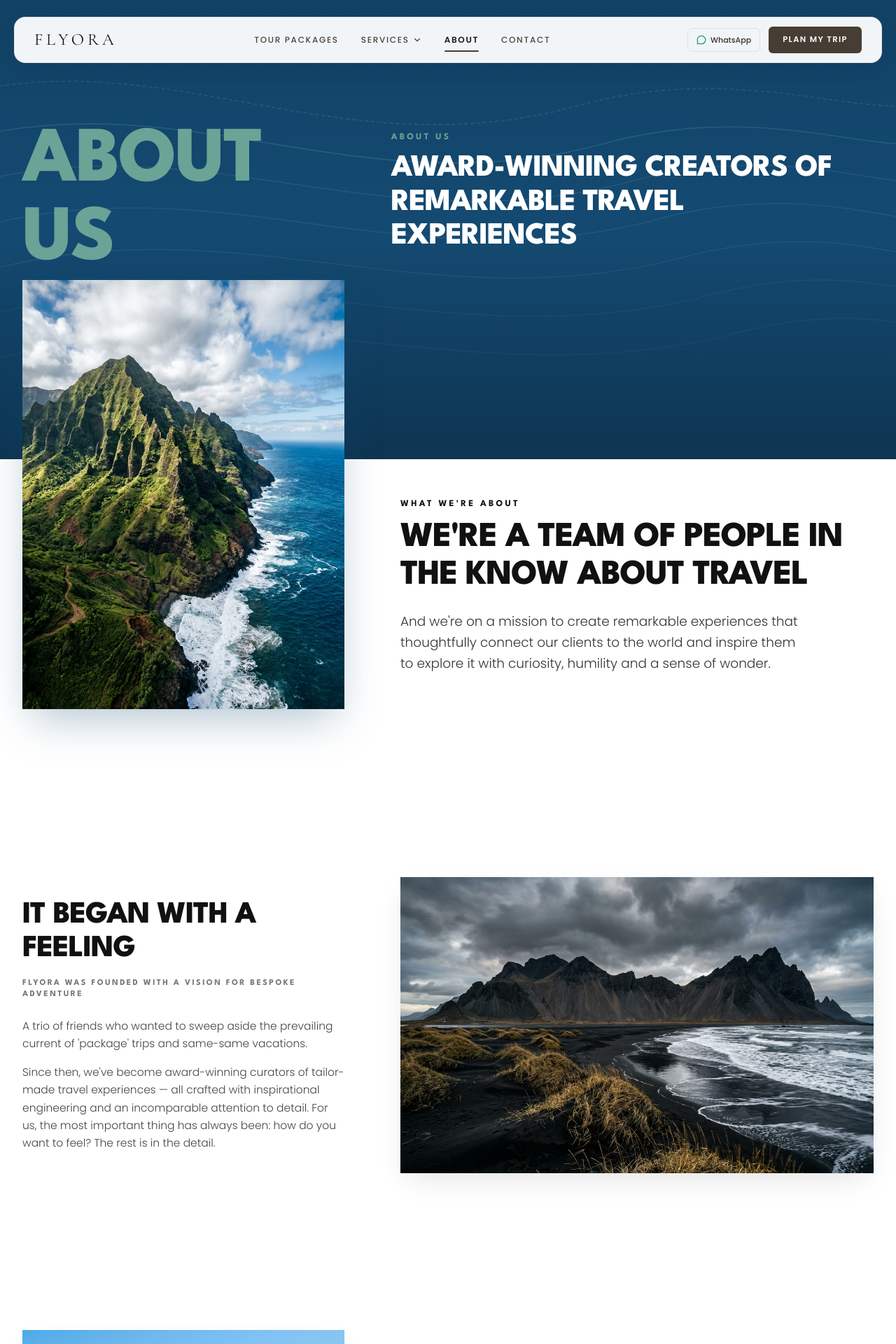
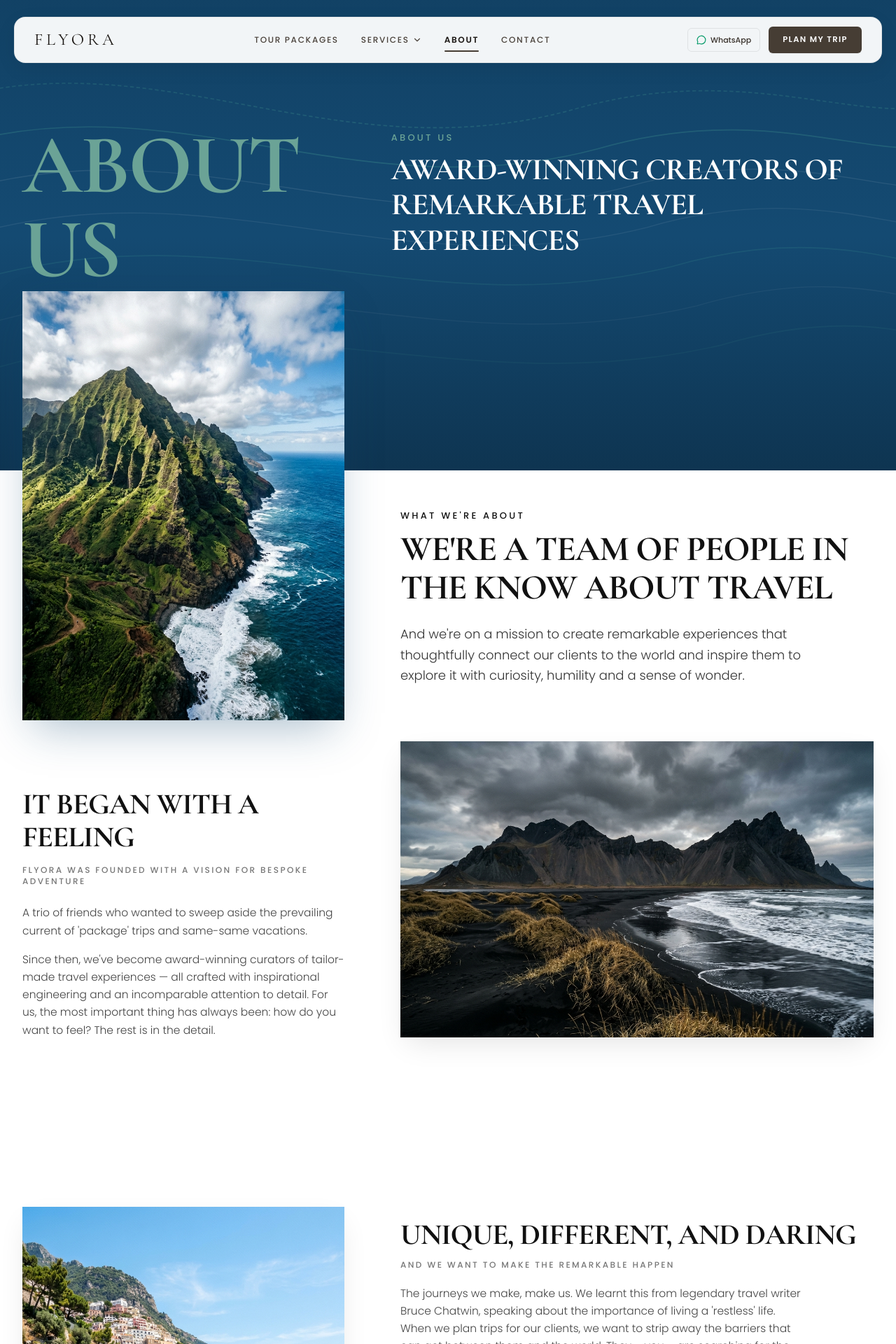
Before and after one commit to ckwebdevelopmentteam/flyora, a Next.js app in the folder apps/web/: page /about in a window 1280 px wide. Shown: the top 1920 px of the page at 70% size. Built offline with nearby package versions, Linux system fonts and the light colour scheme.

Commit message:
feat(web): use serif bold and staggered 2-column layout on about page

```diff
--- a/apps/web/src/app/about/components/AboutEditorialStory.tsx
+++ b/apps/web/src/app/about/components/AboutEditorialStory.tsx
@@ -13,8 +13,8 @@ export const AboutEditorialStory: React.FC<AboutEditorialStoryProps> = ({
   return (
     <article className="w-full bg-[#144A72] overflow-hidden">
       {/* =========================================================================
-          SECTION 1: SIGNATURE DEEP SLATE-BLUE HEADER BANNER WITH OVERLAPPING MOUNTAIN
-          (Screenshot 1 Reference)
+          SECTION 1: SIGNATURE DEEP SLATE-BLUE HEADER BANNER
+          (Reference Screenshot 1)
           ========================================================================= */}
       <section className="relative w-full bg-[#144A72] text-white pt-28 sm:pt-36 lg:pt-44 pb-36 sm:pb-48 lg:pb-64 overflow-hidden">
         {/* Topographical Elevation Contour Lines SVG Background */}
@@ -79,22 +79,22 @@ export const AboutEditorialStory: React.FC<AboutEditorialStoryProps> = ({
           aria-hidden="true"
         />
 
-        {/* Header Grid matching Screenshot 1 */}
+        {/* Header Grid */}
         <div className="container-standard relative z-10 w-full">
           <div className="grid grid-cols-1 lg:grid-cols-12 gap-8 lg:gap-12 items-start">
-            {/* Left: Giant Sage Display Typography */}
+            {/* Left: Giant Display Typography matching brand serif */}
             <div className="lg:col-span-6 xl:col-span-5">
-              <h1 className="font-spartan font-extrabold text-[52px] sm:text-[76px] lg:text-[96px] xl:text-[112px] text-[#6BA396] leading-none tracking-tight uppercase select-none">
+              <h1 className="font-serif font-bold text-[56px] sm:text-[80px] lg:text-[104px] xl:text-[120px] text-[#6BA396] leading-none tracking-tight uppercase select-none">
                 ABOUT US
               </h1>
             </div>
 
-            {/* Right: Small Category Tag + Condensed White Heading */}
+            {/* Right: Small Category Tag + Condensed Heading */}
             <div className="lg:col-span-6 xl:col-span-7 lg:pt-3">
-              <span className="block text-[#6BA396] text-xs sm:text-[13px] font-spartan font-bold tracking-[0.25em] uppercase mb-3">
+              <span className="block text-[#6BA396] text-xs sm:text-[13px] font-sans font-medium tracking-[0.25em] uppercase mb-3">
                 ABOUT US
               </span>
-              <h2 className="font-spartan font-extrabold text-2xl sm:text-3xl lg:text-[38px] xl:text-[44px] text-white tracking-tight leading-[1.1] uppercase">
+              <h2 className="font-serif font-bold text-2xl sm:text-3xl lg:text-[38px] xl:text-[44px] text-white tracking-tight leading-[1.14] uppercase">
                 AWARD-WINNING CREATORS OF REMARKABLE TRAVEL EXPERIENCES
               </h2>
             </div>
@@ -103,14 +103,18 @@ export const AboutEditorialStory: React.FC<AboutEditorialStoryProps> = ({
       </section>
 
       {/* =========================================================================
-          SECTION 1B: OVERLAPPING MOUNTAIN IMAGE & "WHAT WE'RE ABOUT"
-          (Screenshot 1 Reference - Half in Blue, Half in White)
+          SECTION 1B & 2: STAGGERED 2-COLUMN EDITORIAL SHOWCASE
+          (Exact reference layout from user screenshot)
+          Left: Mountain Ridge Photo (overlapping blue) -> "IT BEGAN WITH A FEELING"
+          Right: "WE'RE A TEAM OF PEOPLE IN THE KNOW ABOUT TRAVEL" -> Vestrahorn Peaks Photo
           ========================================================================= */}
       <section className="relative w-full bg-white pt-0 pb-16 sm:pb-24 lg:pb-32">
         <div className="container-standard relative z-20">
           <div className="grid grid-cols-1 lg:grid-cols-12 gap-10 lg:gap-14 xl:gap-20 items-start">
-            {/* Left: Mountain Photo overlapping across the Blue & White boundary */}
-            <div className="lg:col-span-6 xl:col-span-5 -mt-32 sm:-mt-44 lg:-mt-56 xl:-mt-64">
+            {/* Left Column: Mountain Photo overlapping + IT BEGAN WITH A FEELING */}
+            <div className="lg:col-span-5 xl:col-span-5">
+              {/* Mountain Photo overlapping across the Blue & White boundary */}
+              <div className="-mt-32 sm:-mt-44 lg:-mt-56 xl:-mt-64">
                 <div className="relative w-full max-w-[490px] mx-auto lg:mx-0 aspect-[3/4] bg-[#0E3553] shadow-[0_25px_60px_-15px_rgba(20,74,114,0.35)] overflow-hidden">
                   <Image
                     src="/about/mountain-ridge.jpg"
@@ -123,62 +127,54 @@ export const AboutEditorialStory: React.FC<AboutEditorialStoryProps> = ({
                 </div>
               </div>
 
-            {/* Right: WHAT WE'RE ABOUT Content */}
-            <div className="lg:col-span-6 xl:col-span-7 pt-6 sm:pt-10 lg:pt-14">
-              <span className="block text-xs sm:text-[13px] font-spartan font-bold tracking-[0.25em] text-[#111111] uppercase mb-3">
+              {/* "IT BEGAN WITH A FEELING" placed directly under the first mountain photo */}
+              <div className="mt-14 sm:mt-18 lg:mt-24 max-w-lg">
+                <h2 className="font-serif font-bold text-3xl sm:text-4xl lg:text-[42px] text-[#111111] leading-[1.12] tracking-tight uppercase mb-4">
+                  IT BEGAN WITH A FEELING
+                </h2>
+
+                <span className="block text-[11px] sm:text-xs font-sans font-medium tracking-[0.2em] text-[#777777] uppercase mb-6">
+                  FLYORA WAS FOUNDED WITH A VISION FOR BESPOKE ADVENTURE
+                </span>
+
+                <div className="space-y-4 text-[14.5px] sm:text-[15.5px] text-[#444444] font-sans font-light leading-relaxed">
+                  <p>
+                    A trio of friends who wanted to sweep aside the prevailing
+                    current of &apos;package&apos; trips and same-same
+                    vacations.
+                  </p>
+                  <p>
+                    Since then, we&apos;ve become award-winning curators of
+                    tailor-made travel experiences — all crafted with
+                    inspirational engineering and an incomparable attention to
+                    detail. For us, the most important thing has always been:
+                    how do you want to feel? The rest is in the detail.
+                  </p>
+                </div>
+              </div>
+            </div>
+
+            {/* Right Column: WHAT WE'RE ABOUT + Landscape Vestrahorn Peaks Photo */}
+            <div className="lg:col-span-7 xl:col-span-7 pt-6 sm:pt-10 lg:pt-14">
+              {/* WHAT WE'RE ABOUT Heading & Statement */}
+              <span className="block text-xs sm:text-[13px] font-sans font-medium tracking-[0.25em] text-[#111111] uppercase mb-3">
                 WHAT WE&apos;RE ABOUT
               </span>
 
-              <h2 className="font-spartan font-extrabold text-3xl sm:text-4xl lg:text-[44px] xl:text-[50px] text-[#111111] leading-[1.08] tracking-tight uppercase">
+              <h2 className="font-serif font-bold text-3xl sm:text-4xl lg:text-[44px] xl:text-[50px] text-[#111111] leading-[1.1] tracking-tight uppercase">
                 WE&apos;RE A TEAM OF PEOPLE IN THE KNOW ABOUT TRAVEL
               </h2>
 
-              <p className="mt-6 text-base sm:text-lg lg:text-[18.5px] text-[#333333] font-light leading-relaxed max-w-xl">
+              <p className="mt-6 text-base sm:text-lg lg:text-[18px] text-[#333333] font-sans font-light leading-relaxed max-w-xl">
                 And we&apos;re on a mission to create remarkable experiences
                 that thoughtfully connect our clients to the world and inspire
                 them to explore it with curiosity, humility and a sense of
                 wonder.
               </p>
-            </div>
-          </div>
-        </div>
-      </section>
 
-      {/* =========================================================================
-          SECTION 2: "IT BEGAN WITH A FEELING" + DRAMATIC LANDSCAPE BEACH/PEAKS
-          (Screenshot 2 Reference)
-          ========================================================================= */}
-      <section className="relative w-full bg-white py-12 sm:py-20 lg:py-28">
-        <div className="container-standard">
-          <div className="grid grid-cols-1 lg:grid-cols-12 gap-10 lg:gap-14 xl:gap-20 items-center">
-            {/* Left Column: It Began With A Feeling Text */}
-            <div className="lg:col-span-5 xl:col-span-5">
-              <h2 className="font-spartan font-extrabold text-3xl sm:text-4xl lg:text-[44px] text-[#111111] leading-[1.1] tracking-tight uppercase mb-4">
-                IT BEGAN WITH A FEELING
-              </h2>
-
-              <span className="block text-[11px] sm:text-xs font-spartan font-bold tracking-[0.2em] text-[#777777] uppercase mb-6">
-                FLYORA WAS FOUNDED WITH A VISION FOR BESPOKE ADVENTURE
-              </span>
-
-              <div className="space-y-4 text-[14.5px] sm:text-[15.5px] text-[#444444] font-light leading-relaxed">
-                <p>
-                  A trio of friends who wanted to sweep aside the prevailing
-                  current of &apos;package&apos; trips and same-same vacations.
-                </p>
-                <p>
-                  Since then, we&apos;ve become award-winning curators of
-                  tailor-made travel experiences — all crafted with
-                  inspirational engineering and an incomparable attention to
-                  detail. For us, the most important thing has always been: how
-                  do you want to feel? The rest is in the detail.
-                </p>
-              </div>
-            </div>
-
-            {/* Right Column: Wide Landscape Photo (Vestrahorn volcanic peaks) */}
-            <div className="lg:col-span-7 xl:col-span-7">
-              <div className="relative w-full aspect-[16/10] sm:aspect-[16/10] bg-[#1a1a1a] overflow-hidden shadow-[0_15px_40px_-10px_rgba(0,0,0,0.12)]">
+              {/* Vestrahorn Peaks landscape photo placed directly under the text */}
+              <div className="mt-12 sm:mt-16 lg:mt-20">
+                <div className="relative w-full aspect-[16/10] bg-[#1a1a1a] overflow-hidden shadow-[0_15px_40px_-10px_rgba(0,0,0,0.12)]">
                   <Image
                     src="/about/vestrahorn-peaks.jpg"
                     alt="Dramatic volcanic mountain peaks rising from dark sand beach dunes"
@@ -190,11 +186,12 @@ export const AboutEditorialStory: React.FC<AboutEditorialStoryProps> = ({
               </div>
             </div>
           </div>
+        </div>
       </section>
 
       {/* =========================================================================
           SECTION 3: "UNIQUE, DIFFERENT, AND DARING" & "WE'LL SHOW YOU THE WORLD"
-          (Screenshot 3 Reference - 2 Offset Images on Left, 2 Stories on Right)
+          (Reference Screenshot 3 - 2 Offset Images on Left, 2 Stories on Right)
           ========================================================================= */}
       <section className="relative w-full bg-white py-12 sm:py-20 lg:py-28">
         <div className="container-standard">
@@ -228,15 +225,15 @@ export const AboutEditorialStory: React.FC<AboutEditorialStoryProps> = ({
             <div className="lg:col-span-7 xl:col-span-7 pt-2 sm:pt-4">
               {/* Story Block 1: UNIQUE, DIFFERENT, AND DARING */}
               <div className="mb-20 sm:mb-28 lg:mb-36">
-                <h2 className="font-spartan font-extrabold text-3xl sm:text-4xl lg:text-[44px] text-[#111111] leading-[1.1] tracking-tight uppercase mb-3">
+                <h2 className="font-serif font-bold text-3xl sm:text-4xl lg:text-[42px] text-[#111111] leading-[1.12] tracking-tight uppercase mb-3">
                   UNIQUE, DIFFERENT, AND DARING
                 </h2>
 
-                <span className="block text-[11px] sm:text-xs font-spartan font-bold tracking-[0.2em] text-[#777777] uppercase mb-5">
+                <span className="block text-[11px] sm:text-xs font-sans font-medium tracking-[0.2em] text-[#777777] uppercase mb-5">
                   AND WE WANT TO MAKE THE REMARKABLE HAPPEN
                 </span>
 
-                <div className="space-y-4 text-[14.5px] sm:text-[15.5px] text-[#444444] font-light leading-relaxed max-w-xl">
+                <div className="space-y-4 text-[14.5px] sm:text-[15.5px] text-[#444444] font-sans font-light leading-relaxed max-w-xl">
                   <p>
                     The journeys we make, make us. We learnt this from legendary
                     travel writer Bruce Chatwin, speaking about the importance
@@ -259,15 +256,15 @@ export const AboutEditorialStory: React.FC<AboutEditorialStoryProps> = ({
 
               {/* Story Block 2: WE'LL SHOW YOU THE WORLD */}
               <div>
-                <h2 className="font-spartan font-extrabold text-3xl sm:text-4xl lg:text-[44px] text-[#111111] leading-[1.1] tracking-tight uppercase mb-3">
+                <h2 className="font-serif font-bold text-3xl sm:text-4xl lg:text-[42px] text-[#111111] leading-[1.12] tracking-tight uppercase mb-3">
                   WE&apos;LL SHOW YOU THE WORLD
                 </h2>
 
-                <span className="block text-[11px] sm:text-xs font-spartan font-bold tracking-[0.2em] text-[#777777] uppercase mb-5">
+                <span className="block text-[11px] sm:text-xs font-sans font-medium tracking-[0.2em] text-[#777777] uppercase mb-5">
                   AND IN AN ENTIRELY NEW LIGHT
                 </span>
 
-                <div className="space-y-4 text-[14.5px] sm:text-[15.5px] text-[#444444] font-light leading-relaxed max-w-xl">
+                <div className="space-y-4 text-[14.5px] sm:text-[15.5px] text-[#444444] font-sans font-light leading-relaxed max-w-xl">
                   <p>
                     We curate trips for travellers who want to see the world up
                     close — foregoing &apos;tick lists&apos; and tourist traps
@@ -291,22 +288,22 @@ export const AboutEditorialStory: React.FC<AboutEditorialStoryProps> = ({
 
       {/* =========================================================================
           SECTION 4: "REGENERATIVE TRAVEL" + DESERT EXPLORER & CORAL INSET
-          (Screenshot 4 Reference)
+          (Reference Screenshot 4)
           ========================================================================= */}
       <section className="relative w-full bg-white py-12 sm:py-20 lg:py-28">
         <div className="container-standard">
           <div className="grid grid-cols-1 lg:grid-cols-12 gap-10 lg:gap-14 xl:gap-20 items-center">
             {/* Left Column: Regenerative Travel Text & FIND OUT MORE Button */}
             <div className="lg:col-span-5 xl:col-span-5">
-              <h2 className="font-spartan font-extrabold text-3xl sm:text-4xl lg:text-[44px] text-[#111111] leading-[1.1] tracking-tight uppercase mb-3">
+              <h2 className="font-serif font-bold text-3xl sm:text-4xl lg:text-[42px] text-[#111111] leading-[1.12] tracking-tight uppercase mb-3">
                 REGENERATIVE TRAVEL
               </h2>
 
-              <span className="block text-[11px] sm:text-xs font-spartan font-bold tracking-[0.2em] text-[#777777] uppercase mb-5">
+              <span className="block text-[11px] sm:text-xs font-sans font-medium tracking-[0.2em] text-[#777777] uppercase mb-5">
                 A LASTING IMPACT FOR A CHANGING WORLD
               </span>
 
-              <p className="text-[14.5px] sm:text-[15.5px] text-[#444444] font-light leading-relaxed mb-8 max-w-md">
+              <p className="text-[14.5px] sm:text-[15.5px] text-[#444444] font-sans font-light leading-relaxed mb-8 max-w-md">
                 At Flyora, we know you&apos;re seeking travel experiences that
                 will leave a lasting, positive impact on our planet and the
                 communities that call it home. This is a belief we also share,
@@ -321,7 +318,7 @@ export const AboutEditorialStory: React.FC<AboutEditorialStoryProps> = ({
                     ? onOpenEnquiry("Regenerative Travel Inquiry")
                     : undefined
                 }
-                className="inline-flex items-center justify-center px-8 py-3.5 bg-black hover:bg-zinc-800 active:bg-zinc-900 text-white text-xs font-spartan font-bold uppercase tracking-[0.2em] transition-colors rounded-none cursor-pointer shadow-xs"
+                className="inline-flex items-center justify-center px-8 py-3.5 bg-black hover:bg-zinc-800 active:bg-zinc-900 text-white text-xs font-sans font-semibold uppercase tracking-[0.2em] transition-colors rounded-none cursor-pointer shadow-xs"
               >
                 FIND OUT MORE
               </button>
```
Lines whose indentation alone changed are shown as unchanged.
